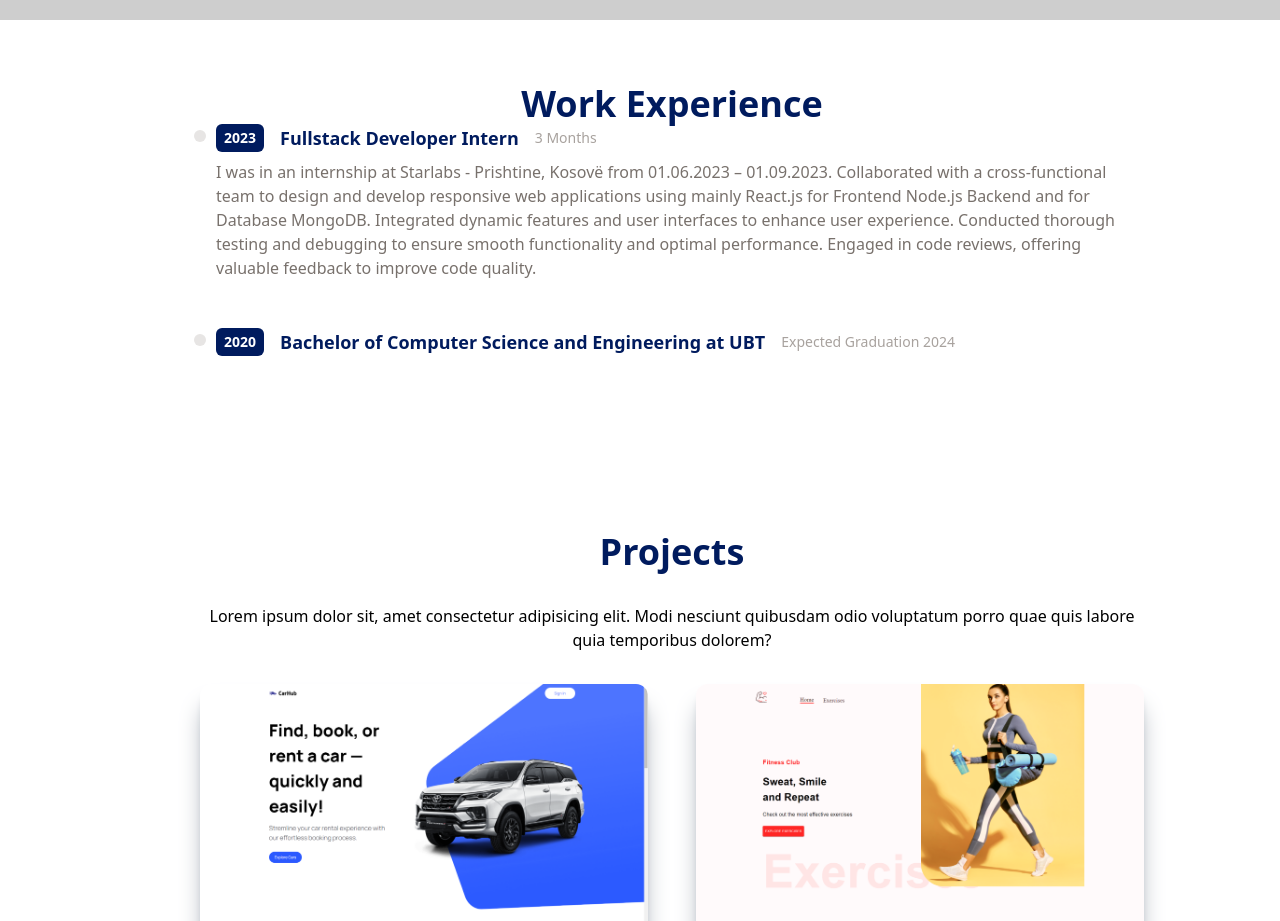
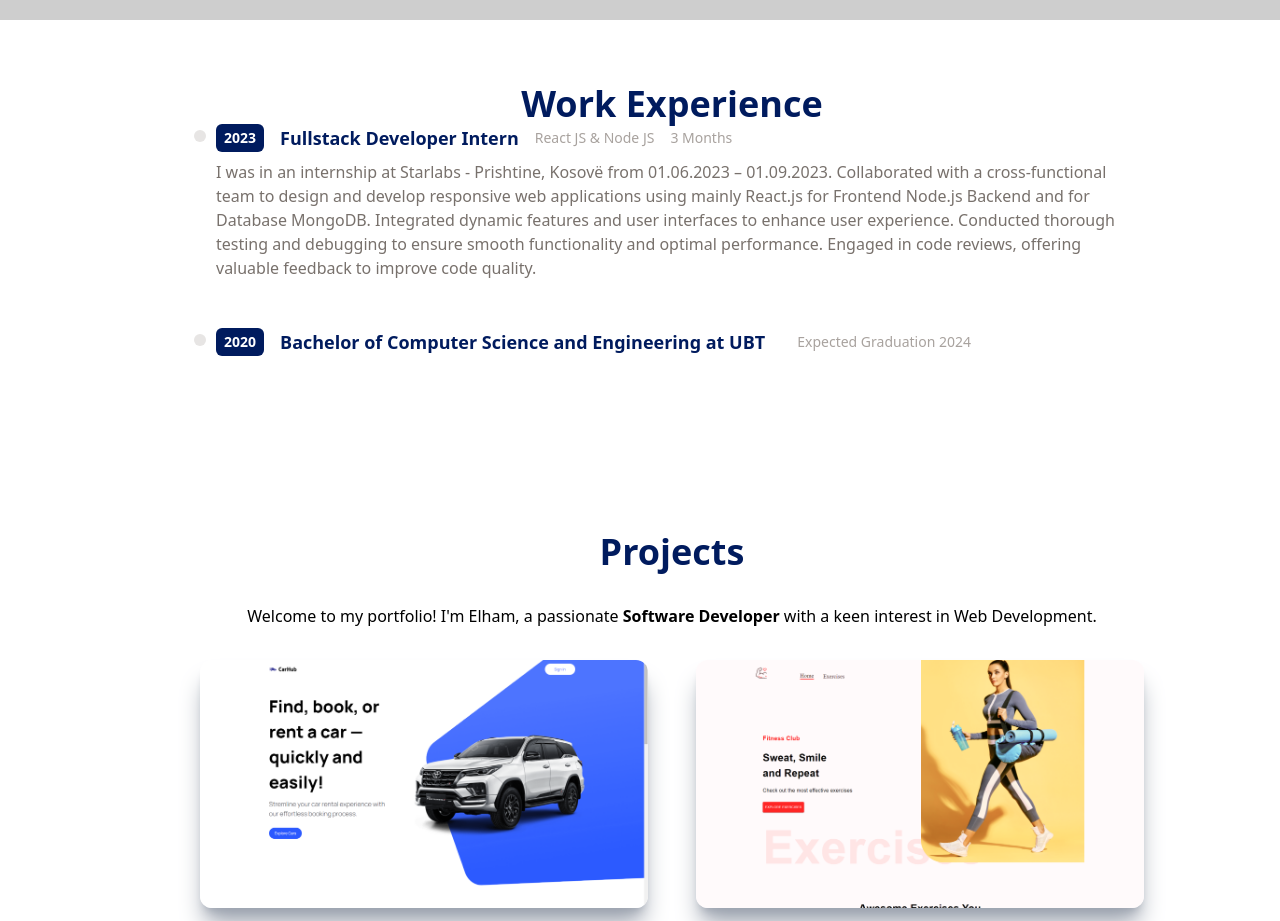
Before and after one commit to ElhamDe/porfolio-react, a React (Vite) app: page / in a window 1280 px wide. Shown: the part 780-1701 px from the top of the page. Built offline with nearby package versions, Linux system fonts and the light colour scheme; grey boxes are pictures that could not be loaded.

Commit message:
fix the change

```diff
--- a/src/components/Main.jsx
+++ b/src/components/Main.jsx
@@ -41,6 +41,7 @@ const Main = () => {
             <FaLinkedinIn className='cursor-pointer' size={20}/>
           </a>
         </div>
+        {/* <button>Click here</button> */}
       </div>
       </div>
     </div>
--- a/src/components/Projects.jsx
+++ b/src/components/Projects.jsx
@@ -15,14 +15,14 @@ const Projects = () => {
         Projects
       </h1>
       <p className='text-center py-8'>
-        Lorem ipsum dolor sit, amet consectetur adipisicing elit. Modi nesciunt quibusdam odio voluptatum porro quae quis labore quia temporibus dolorem?
+      Welcome to my portfolio! I'm Elham, a passionate <b>Software Developer</b> with a keen interest in Web Development.
       </p>
       <div className='grid sm:grid-cols-2 gap-12'>
         <ProjectItems
           img={car}
           title='CarHub Website'
           link='https://carhub-ed.netlify.app/'
-          technology='Next JS && API '
+          technology='Next JS & API '
         />
         <ProjectItems
           img={fitness}
--- a/src/components/Work.jsx
+++ b/src/components/Work.jsx
@@ -6,7 +6,7 @@ const data = [
     year: 2023,
     title: 'Fullstack Developer Intern',
     duration: '3 Months',
-
+    language: 'React JS & Node JS',
     details:
     'I was in an internship at Starlabs - Prishtine, Kosovë from 01.06.2023 – 01.09.2023. Collaborated with a cross-functional team to design and develop responsive web applications using mainly React.js for Frontend Node.js Backend and for Database MongoDB. Integrated dynamic features and user interfaces to enhance user experience. Conducted thorough testing and debugging to ensure smooth functionality and optimal performance. Engaged in code reviews, offering valuable feedback to improve code quality.'
   },
@@ -28,6 +28,7 @@ const Work = () => {
           year={item.year}
           title={item.title}
           duration={item.duration}
+          language={item.language}
           details={item.details}
         />
       ))}
--- a/src/components/WorkItem.jsx
+++ b/src/components/WorkItem.jsx
@@ -1,6 +1,6 @@
 import React from 'react'
 
-const WorkItem = ({year, title, duration, details}) => {
+const WorkItem = ({year, title, duration, details, language}) => {
   return (
     <ol className='flex flex-col md:flex-row relative border-1 border-stone-200'>
       <li className='mb-10 ml-4'>
@@ -13,6 +13,9 @@ const WorkItem = ({year, title, duration, details}) => {
             {title}
           </span>
           <span className='my-1 text-sm font-normal leading-none text-stone-400'>
+            {language}
+          </span>
+          <span className='my-1 text-sm font-normal leading-none text-stone-400'>
             {duration}
           </span>
         </p>
```
